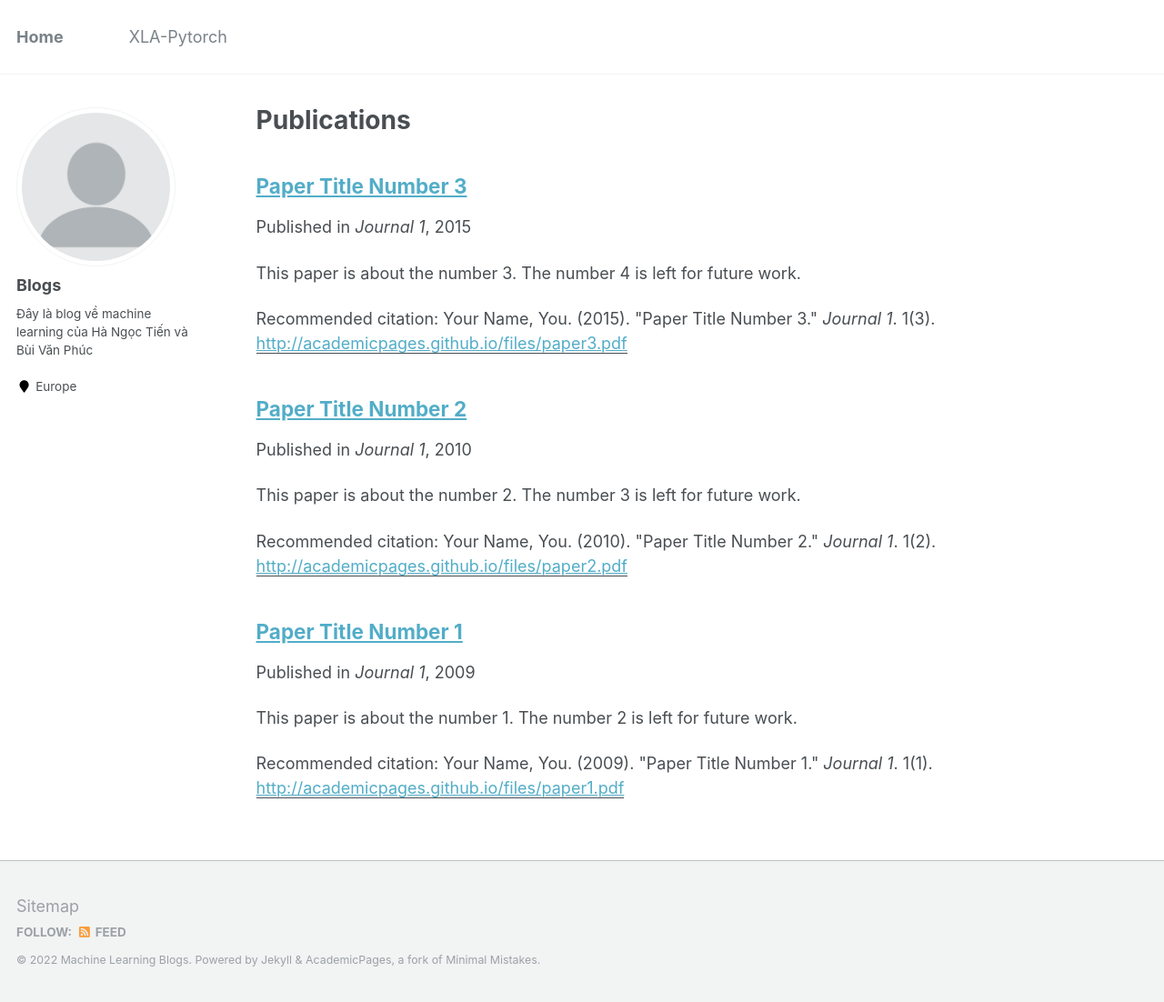
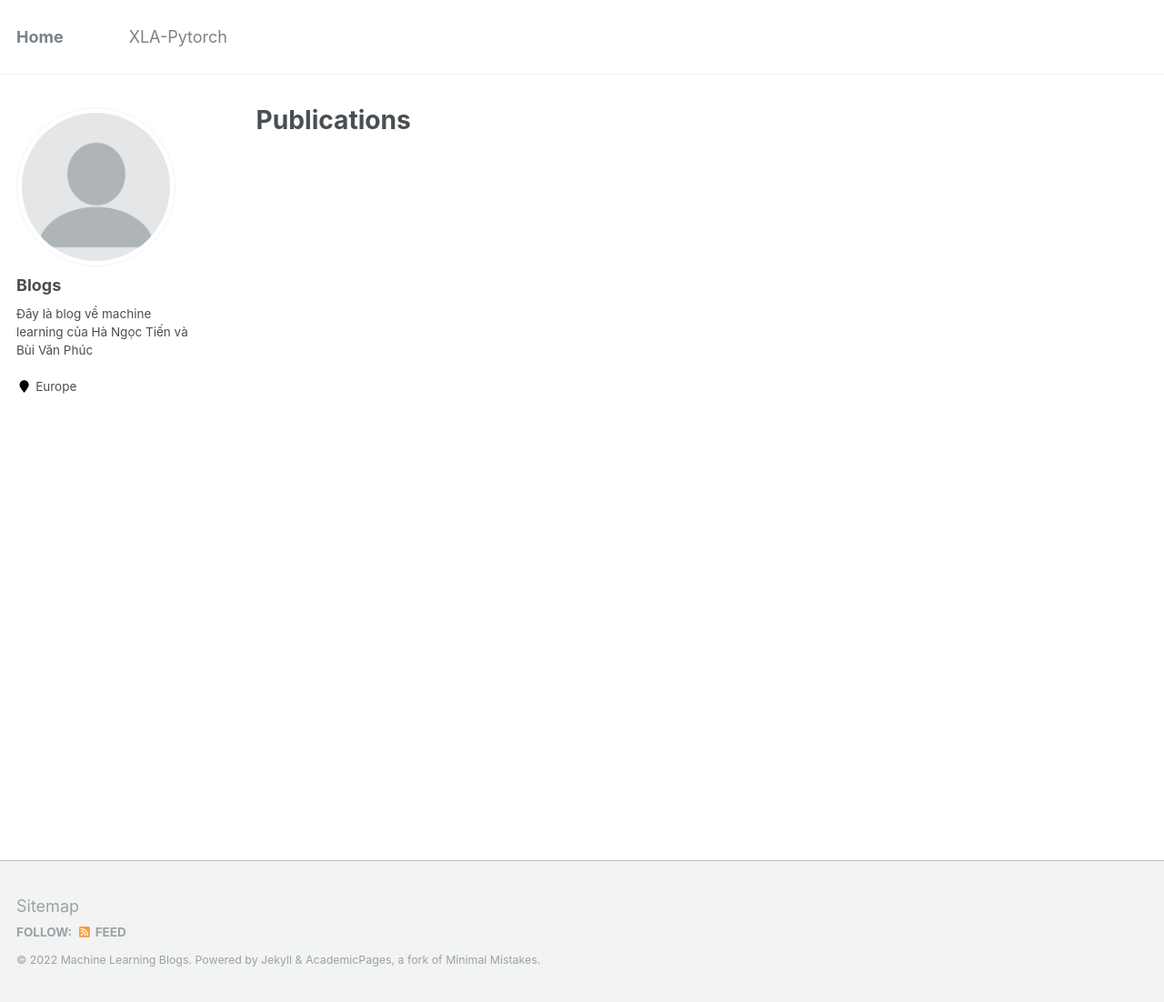
Before and after one commit to vanphuc-bui/MordenComputervision, a Jekyll site: the page built from _pages/publications.md, in a window 1280 px wide and 1102 px high. Shown: the whole window at 91% size. Built offline with Jekyll 4.4.1, drawn with Linux system fonts in a browser that asks for light colours.

Commit message:
minor changes

```diff
--- a/_config.yml
+++ b/_config.yml
@@ -178,9 +178,9 @@ collections:
   # teaching:
   #   output: true
   #   permalink: /:collection/:path/
-  publications:
-    output: true
-    permalink: /:collection/:path/
+  # publications:
+  #   output: true
+  #   permalink: /:collection/:path/
   # portfolio:
   #   output: true
   #   permalink: /:collection/:path/
@@ -263,14 +263,14 @@ plugins:
   - jekyll-paginate
   - jekyll-sitemap
   - jekyll-gist
-  # - jekyll-feed
+  - jekyll-feed
   - jekyll-redirect-from
 # mimic GitHub Pages with --safe
 whitelist:
   - jekyll-paginate
   - jekyll-sitemap
   - jekyll-gist
-  # - jekyll-feed
+  - jekyll-feed
   - jemoji
 
 
```
